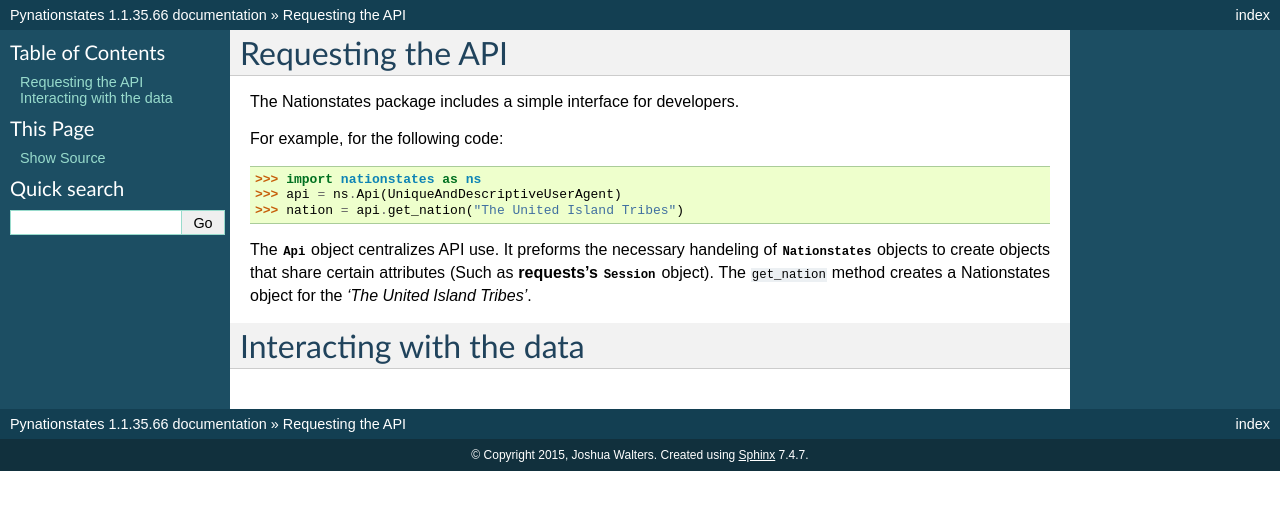
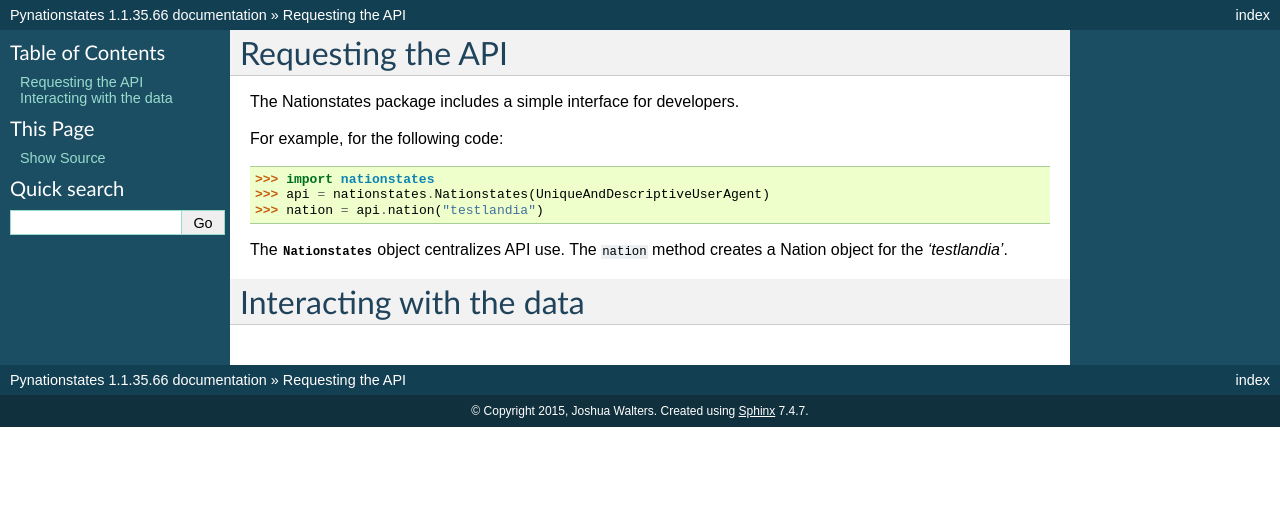
Before and after one commit to DolphDev/pynationstates, a Sphinx documentation site: the page built from docs/pages/nationstates.rst, in a window 1280 px wide. Shown: the top 510 px of the page. Built offline with Sphinx 7.4.7, drawn with Linux system fonts in a browser that asks for light colours; cross-references to code outside the pages are shown as plain code.

```diff
--- a/docs/pages/nationstates.rst
+++ b/docs/pages/nationstates.rst
@@ -7,13 +7,12 @@ The Nationstates package includes a simple interface for developers.
 
 For example, for the following code::
 
-    >>> import nationstates as ns
-    >>> api = ns.Api(UniqueAndDescriptiveUserAgent)
-    >>> nation = api.get_nation("The United Island Tribes")
+    >>> import nationstates
+    >>> api = nationstates.Nationstates(UniqueAndDescriptiveUserAgent)
+    >>> nation = api.nation("testlandia")
 
-The :class:`.Api` object centralizes API use. It preforms the necessary handeling of :class:`Nationstates` objects
-to create objects that share certain attributes (Such as **requests's** :class:`.Session` object). The :method:`.get_nation` method
-creates a :ref:`Nationstates` object for the `'The United Island Tribes'`.
+The :class:`.Nationstates` object centralizes API use.  The :method:`.nation` method
+creates a :ref:`Nation` object for the `'testlandia'`.
 
 Interacting with the data
 ============
--- a/setup.py
+++ b/setup.py
@@ -26,16 +26,16 @@ SOFTWARE.
 """
 
 
-version = '2.0.0.0alpha'
+version = '2.0.0.1'
 
 from setuptools import setup
 setup(name='nationstates',
       install_requires=["nsapiwrapper==0.0.1a0"],
       version=version,
       description='Nationstates API wrapper for python',
-      author='Joshua Walters',
+      author='Joshua W',
       author_email='dolphdevgithub@gmail.com',
-      url='https://github.com/Dolphman/pynationstates',
+      url='https://github.com/DolphDev/pynationstates',
       packages=['nationstates'],
       package_data={'': ['LICENSE.txt', "readme.md"]},
       download_url='https://github.com/DolphDev/pynationstates/releases/tag/'+version,
```
Also changed, not shown: docs/pages/code_overview.rst (+13 -8 lines), docs/pages/shard.rst (+4 -4 lines).
